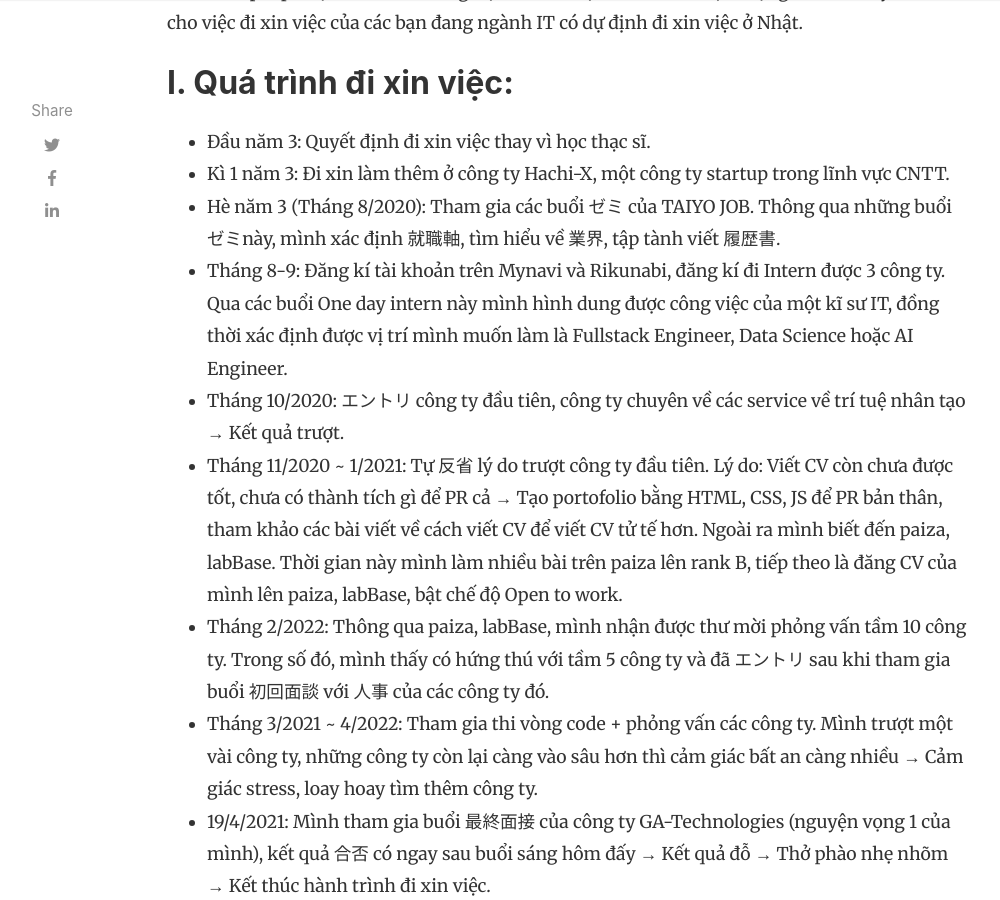
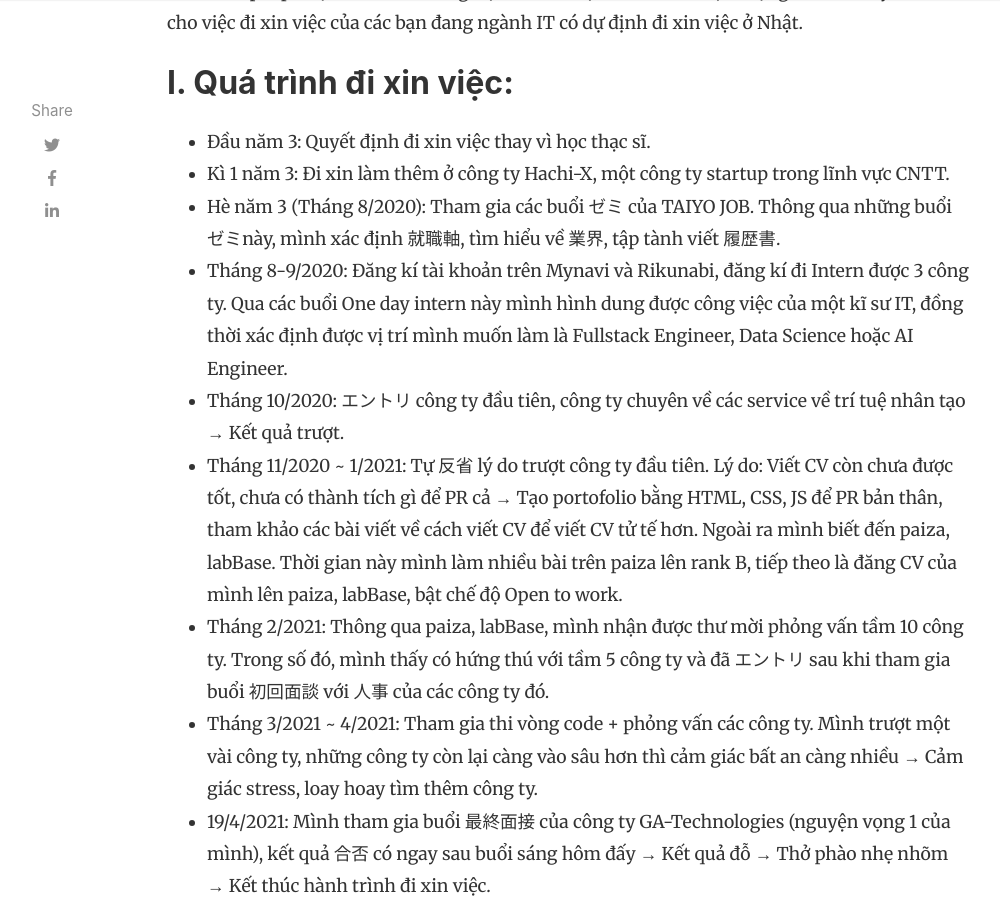
Before and after one commit to congkhon/congkhon.github.io, a Jekyll site: the page built from _posts/2021-09-06-find-job.md, in a window 1280 px wide and 900 px high, scrolled down 1276 px. Shown: the whole window, without its empty margins (118-1118 px from the left). Built offline with Jekyll 4.4.1, drawn with Linux system fonts in a browser that asks for light colours; nearby versions of some CDN libraries; comment, search, counter and statistics services are not loaded.

Commit message:
Update year

```diff
--- a/_posts/2021-09-06-find-job.md
+++ b/_posts/2021-09-06-find-job.md
@@ -18,11 +18,11 @@
 - Đầu năm 3: Quyết định đi xin việc thay vì học thạc sĩ.
 - Kì 1 năm 3: Đi xin làm thêm ở công ty Hachi-X, một công ty startup trong lĩnh vực CNTT.
 - Hè năm 3 (Tháng 8/2020): Tham gia các buổi ゼミ của TAIYO JOB. Thông qua những buổi ゼミnày, mình xác định 就職軸, tìm hiểu về 業界, tập tành viết 履歴書.
-- Tháng 8-9: Đăng kí tài khoản trên Mynavi và Rikunabi, đăng kí đi Intern được 3 công ty. Qua các buổi One day intern này mình hình dung được công việc của một kĩ sư IT, đồng thời xác định được vị trí mình muốn làm là Fullstack Engineer, Data Science hoặc AI Engineer.
+- Tháng 8-9/2020: Đăng kí tài khoản trên Mynavi và Rikunabi, đăng kí đi Intern được 3 công ty. Qua các buổi One day intern này mình hình dung được công việc của một kĩ sư IT, đồng thời xác định được vị trí mình muốn làm là Fullstack Engineer, Data Science hoặc AI Engineer.
 - Tháng 10/2020: エントリ công ty đầu tiên, công ty chuyên về các service về trí tuệ nhân tạo → Kết quả trượt.
 - Tháng 11/2020 ~ 1/2021: Tự 反省 lý do trượt công ty đầu tiên. Lý do: Viết CV còn chưa được tốt, chưa có thành tích gì để PR cả → Tạo portofolio bằng HTML, CSS, JS để PR bản thân, tham khảo các bài viết về cách viết CV để viết CV tử tế hơn. Ngoài ra mình biết đến paiza, labBase. Thời gian này mình làm nhiều bài trên paiza lên rank B, tiếp theo là đăng CV của mình lên paiza, labBase, bật chế độ Open to work.
-- Tháng 2/2022: Thông qua paiza, labBase, mình nhận được thư mời phỏng vấn tầm 10 công ty. Trong số đó, mình thấy có hứng thú với tầm 5 công ty và đã エントリ sau khi tham gia buổi 初回面談  với 人事 của các công ty đó.
-- Tháng 3/2021 ~ 4/2022: Tham gia thi vòng code + phỏng vấn các công ty. Mình trượt một vài công ty, những công ty còn lại càng vào sâu hơn thì cảm giác bất an càng nhiều → Cảm giác stress, loay hoay tìm thêm công ty.
+- Tháng 2/2021: Thông qua paiza, labBase, mình nhận được thư mời phỏng vấn tầm 10 công ty. Trong số đó, mình thấy có hứng thú với tầm 5 công ty và đã エントリ sau khi tham gia buổi 初回面談  với 人事 của các công ty đó.
+- Tháng 3/2021 ~ 4/2021: Tham gia thi vòng code + phỏng vấn các công ty. Mình trượt một vài công ty, những công ty còn lại càng vào sâu hơn thì cảm giác bất an càng nhiều → Cảm giác stress, loay hoay tìm thêm công ty.
 - 19/4/2021: Mình tham gia buổi 最終面接 của công ty GA-Technologies (nguyện vọng 1 của mình), kết quả 合否 có ngay sau buổi sáng hôm đấy → Kết quả đỗ → Thở phào nhẹ nhõm → Kết thúc hành trình đi xin việc.
 
 ## II. Kinh nghiệm đi xin việc:
```
Also changed, not shown: index.html (+15 -0 lines), 4 other files.
